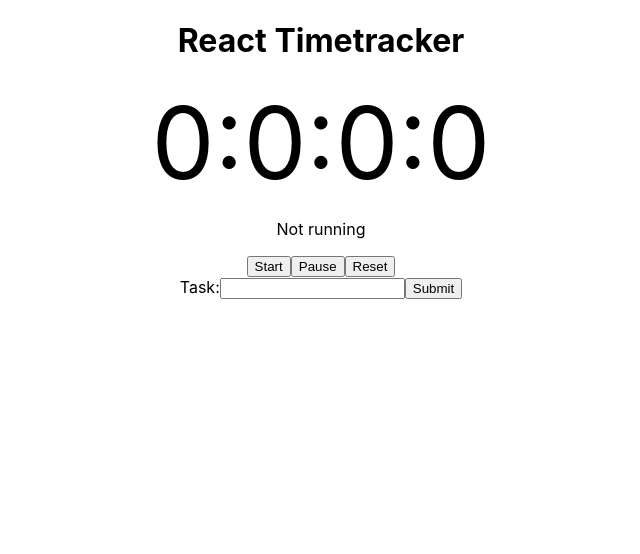
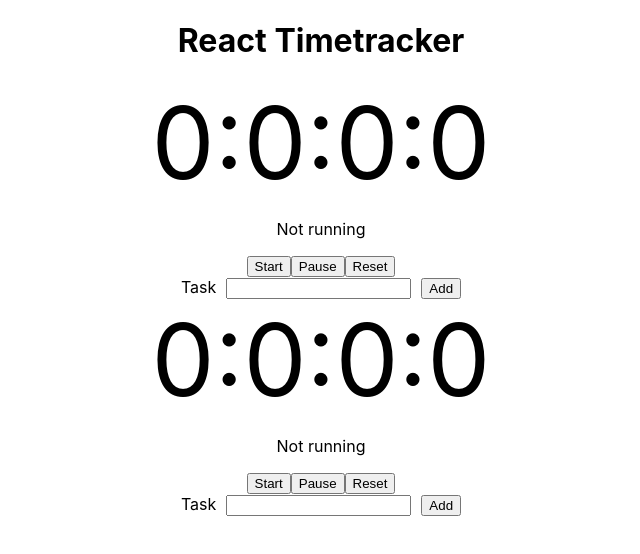
Before and after one commit to Benriez/timeTracker, a React (Create React App) app: page / in a window 1280 px wide. Shown: the top 554 px of the page, without its empty margins (319-959 px from the left). Built offline with nearby package versions, Linux system fonts and the light colour scheme.

Commit message:
updated App.js

```diff
--- a/src/App.js
+++ b/src/App.js
@@ -16,7 +16,6 @@ function MyStopwatch() {
 
   return (
     <div style={{textAlign: 'center'}}>
-      <h1>React Timetracker</h1>
       <div style={{fontSize: '100px'}}>
         <span>{days}</span>:<span>{hours}</span>:<span>{minutes}</span>:<span>{seconds}</span>
       </div>
@@ -24,14 +23,14 @@ function MyStopwatch() {
       <button onClick={start}>Start</button>
       <button onClick={pause}>Pause</button>
       <button onClick={reset}>Reset</button>
-        <form>
-          <label>
-            Task:
-            <input type="text" name="task" />
-          </label>
-          <input type="submit" value="Submit" />
-        </form>
-      </div>
+      <form>
+        <label>
+          Task
+          <input style={{margin: '0 10px'}} type="text" name="task" />
+        </label>
+        <input type="submit" value="Add" />
+      </form>
+    </div>
   );
 }
 
@@ -39,6 +38,8 @@ export default function App() {
 
   return (
     <div>
+      <h1 style={{textAlign: 'center'}}>React Timetracker</h1>
+      <MyStopwatch />
       <MyStopwatch />
     </div>
   );
```
Also changed, not shown: src/components/Timer.js (deleted, +0 -34 lines).
